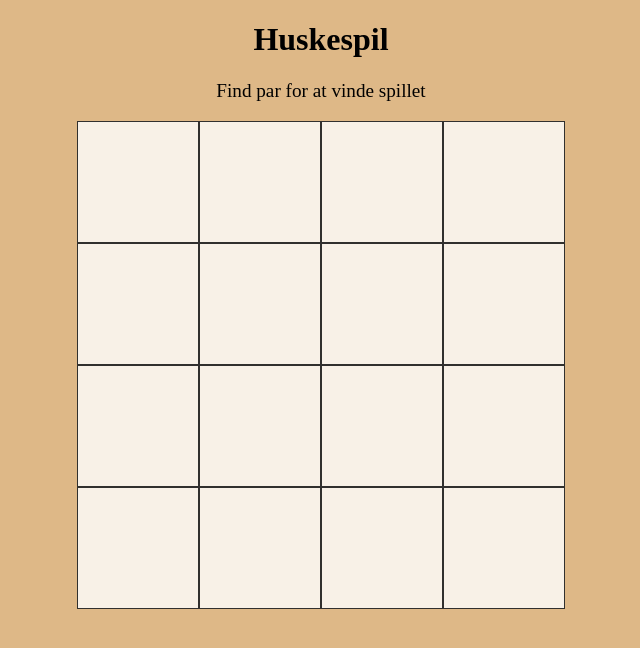
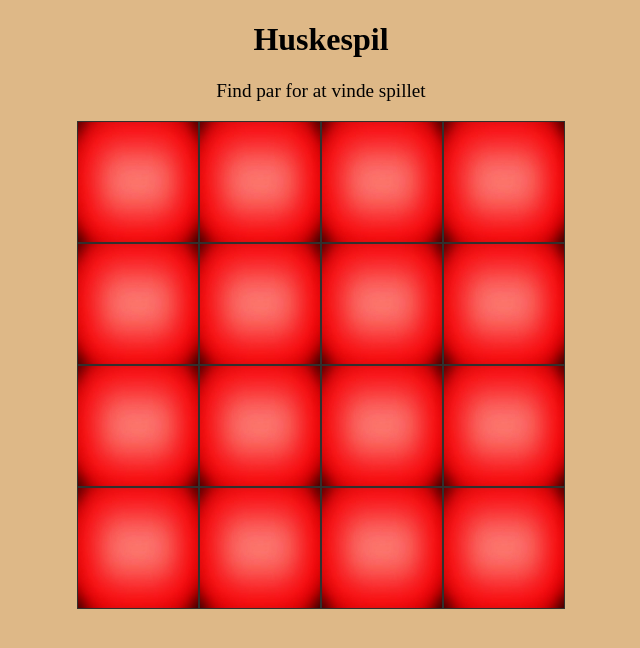
Before and after one commit to Thom9521/HTML, a PHP site: page /huskespil.html in a window 1280 px wide. Shown: the part 46-694 px from the top of the page, without its empty margins (319-959 px from the left). Run offline with PHP 8.4, Linux system fonts and the light colour scheme.

Commit message:
HuskespilTilføjelser

```diff
--- a/coolstyle.css
+++ b/coolstyle.css
@@ -36,17 +36,21 @@ p {
   .grid-item {
     background-color: rgba(255, 255, 255, 0.8);
     border: 1px solid rgba(0, 0, 0, 0.8);
+    width: 120px;
+    height: 120px;
+    opacity: 1;
+    text-align: center;
+  }
 
-    text-align: center;
-    opacity: 1;
+    .grid-item:hover{border: 1px solid white}
 
 
-  }
-
   img {
-      width: 120px; height: 120px; opacity: 0.0;
+      width: 120px; height: 120px; opacity: 1;
     }
 
-  img:hover{
-      opacity: 1;
+  #bagside{
+        background-image: "billeder/squareRed.jpg";
+        width: 120px; height: 120px;
+
   }
--- a/huskespil.html
+++ b/huskespil.html
@@ -3,6 +3,7 @@
     <title>Huskespil</title>
     <meta charset="UTF-8">
     <link rel="stylesheet" type="text/css" href="coolstyle.css">
+    <script src="script.js"></script>
 </head>
 
 <body>
@@ -18,24 +19,23 @@
 
     <p style="text-align:center">Find par for at vinde spillet</p>
 
-    <div class="grid-container">
-        <div class="grid-item"><img src="billeder/firefox.png" alt="firefox"></div>
-        <div class="grid-item"><img src="billeder/chrome.png" alt="firefox"></div>
-        <div class="grid-item"><img src="billeder/explorer.png" alt="firefox"></div>
-        <div class="grid-item"><img src="billeder/explorer.png" alt="firefox"></div>
-        <div class="grid-item"><img src="billeder/safari.png" alt="firefox"></div>
-        <div class="grid-item"><img src="billeder/discord.png" alt="firefox"></div>
-        <div class="grid-item"><img src="billeder/firefox.png" alt="firefox"></div>
-        <div class="grid-item"><img src="billeder/github.png" alt="firefox"></div>
-        <div class="grid-item"><img src="billeder/intellij.png" alt="firefox"></div>
-        <div class="grid-item"><img src="billeder/safari.png" alt="firefox"></div>
-        <div class="grid-item"><img src="billeder/chrome.png" alt="firefox"></div>
-        <div class="grid-item"><img src="billeder/windows.png" alt="firefox"></div>
-        <div class="grid-item"><img src="billeder/discord.png" alt="firefox"></div>
-        <div class="grid-item"><img src="billeder/windows.png" alt="firefox"></div>
-        <div class="grid-item"><img src="billeder/intellij.png" alt="firefox"></div>
-        <div class="grid-item"><img src="billeder/github.png" alt="firefox"></div>
-
+  <div class="grid-container">
+        <div class="grid-item" onclick="checkF1()"><img id = "firefox1" src="billeder/squareRed.jpg" alt="firefox"></div>
+        <div class="grid-item" onclick="checkC1()"><img id="chrome1" src="billeder/squareRed.jpg" alt="firefox"></div>
+        <div class="grid-item" onclick="checkE1()"><img id="explorer1" src="billeder/squareRed.jpg" alt="firefox"></div>
+        <div  class="grid-item" onclick="checkE2()"><img id="explorer2"src="billeder/squareRed.jpg" alt="firefox"></div>
+        <div class="grid-item" onclick="checkS1()"><img id="safari1" src="billeder/squareRed.jpg" alt="firefox"></div>
+        <div class="grid-item" onclick="checkD1()"><img id="discord1" src="billeder/squareRed.jpg" alt="firefox"></div>
+        <div class="grid-item" onclick="checkF2()"><img id="firefox2" src="billeder/squareRed.jpg" alt="firefox"></div>
+        <div class="grid-item" onclick="checkG1()"><img id="github1" src="billeder/squareRed.jpg" alt="firefox"></div>
+        <div class="grid-item" onclick="checkI1()"><img id="intellij1" src="billeder/squareRed.jpg" alt="firefox"></div>
+        <div class="grid-item" onclick="checkS2()"><img id="safari2" src="billeder/squareRed.jpg" alt="firefox"></div>
+        <div class="grid-item" onclick="checkC2()"><img id="chrome2" src="billeder/squareRed.jpg" alt="firefox"></div>
+        <div class="grid-item" onclick="checkW1()"><img id="windows1" src="billeder/squareRed.jpg" alt="firefox"></div>
+        <div class="grid-item" onclick="checkD2()"><img id="discord2" src="billeder/squareRed.jpg" alt="firefox"></div>
+        <div class="grid-item" onclick="checkW2()"><img id="windows2" src="billeder/squareRed.jpg" alt="firefox"></div>
+        <div class="grid-item" onclick="checkI2()"><img id="intellij2" src="billeder/squareRed.jpg" alt="firefox"></div>
+        <div class="grid-item" onclick="checkG2()"><img id="github2" src="billeder/squareRed.jpg" alt="firefox"></div>
     </div>
 
 
```
Also changed, not shown: script.js (added, +78 -0 lines), billeder/squareRed.jpg (added), billeder/squareRed.png (added).
